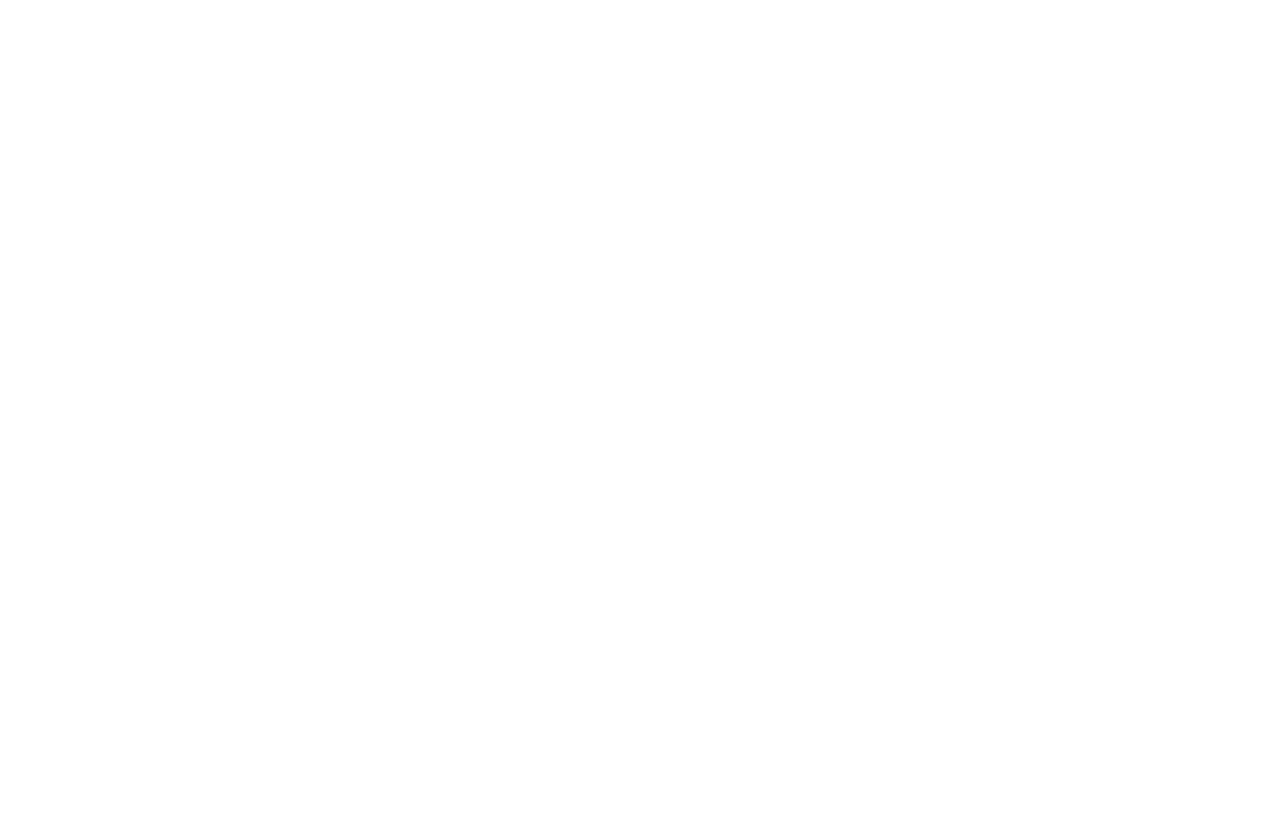
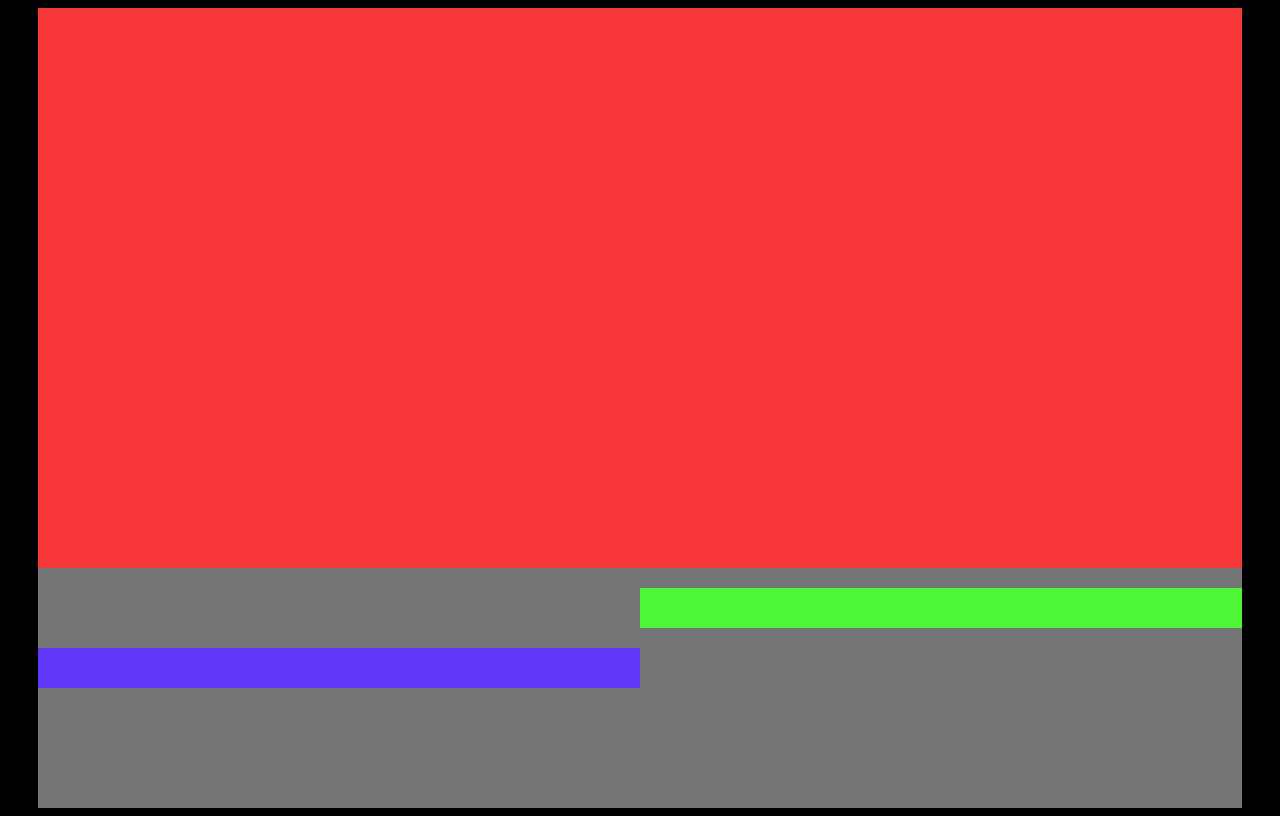
Before and after one commit to RemAntof/cssMemeSlider, a plain HTML site: page cssMemeSlider/index.html in a window 1280 px wide. Drawn offline with Linux system fonts and the light colour scheme.

Commit message:
feat: add basic layout Сб, сен 16, 2023 18:08:02

```diff
--- a/cssMemeSlider/index.html
+++ b/cssMemeSlider/index.html
@@ -3,8 +3,20 @@
 <head>
     <meta charset="UTF-8">
     <meta name="viewport" content="width=device-width, initial-scale=1.0">
-    <title>Document</title>
+    <title>cssMemeSlider</title>
+    <link rel="stylesheet" href="style.css">
 </head>
 <body>
+    <div class="box">
+        <div class="image">
+
+        </div>
+        <div class="circles">
+
+        </div>
+        <div class="text">
+
+        </div>
+    </div>
 </body>
 </html>
--- a/cssMemeSlider/style.css
+++ b/cssMemeSlider/style.css
@@ -0,0 +1,35 @@
+body{
+    background-color: black;
+    display: flex;
+    justify-content: center;
+    align-items: center;
+    padding: 0px 30px 0px 30px;
+}
+.box{
+    background-color:rgb(117, 117, 117);
+    width: 100%;
+    height: 100vh;
+    display: flex;
+    flex-direction: column;
+    align-items: flex-start;
+}
+
+.image{
+    /* margin-top: 10px; */
+    width: 100%;
+    background-color:rgb(248, 56, 56);
+    height: 70vh;
+}
+.circles{
+    margin-top: 20px;
+    width: 50%;
+    background-color:rgb(78, 248, 56);
+    height: 5vh;
+    margin-left: 50%;
+}
+.text{
+    margin-top: 20px;
+    width: 50%;
+    background-color:rgb(98, 56, 248);
+    height: 5vh;
+}
```
Also changed, not shown: 1 other file.
